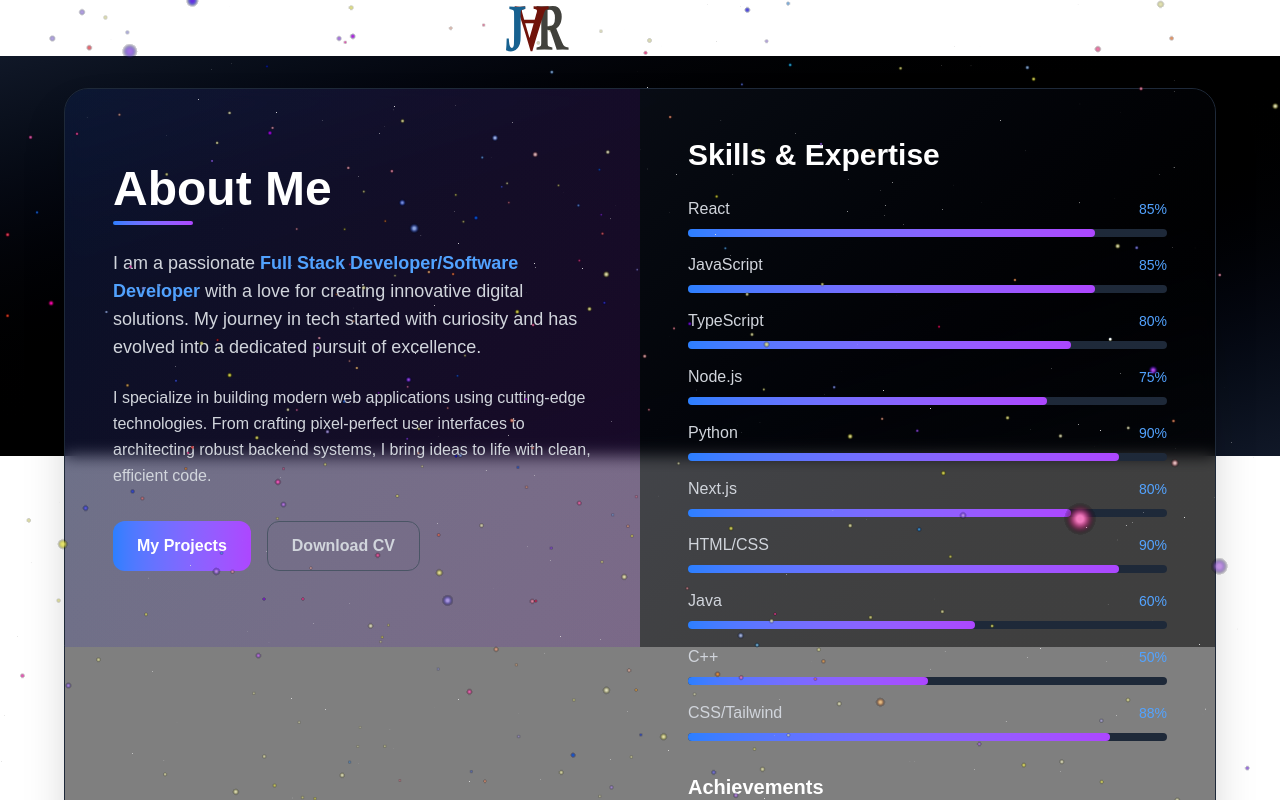
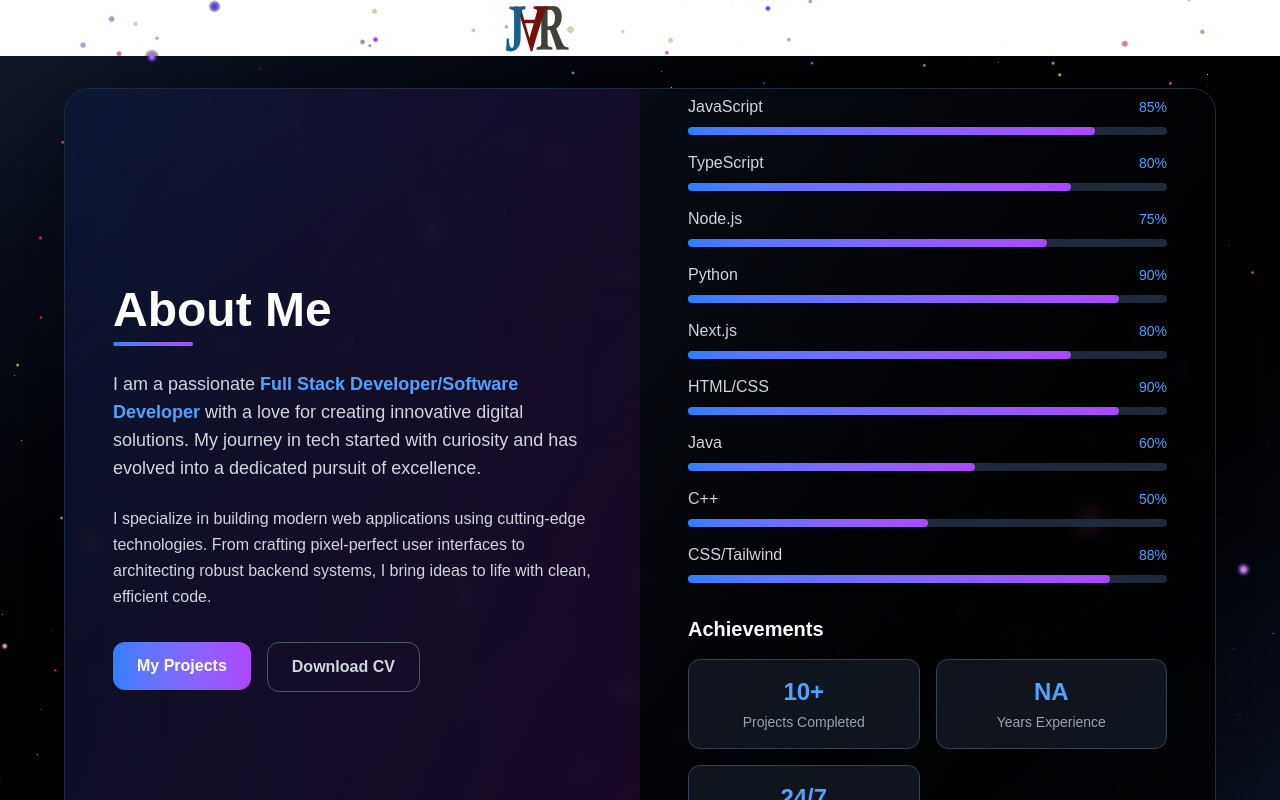
Before and after one commit to Jhay1212/Portfolio, a Next.js app: page /aboutme in a window 1280 px wide. Shown: the top 800 px of the page. Built offline with nearby package versions, Linux system fonts and the light colour scheme.

Commit message:
fixed about me page

```diff
--- a/app/ThreeD.tsx
+++ b/app/ThreeD.tsx
@@ -1,5 +1,5 @@
 'use client';
-import React  from 'react'
+import React from 'react'
 import { Canvas } from '@react-three/fiber'
 import { Stars, PerspectiveCamera, OrbitControls } from '@react-three/drei';
 import { useMemo } from 'react'
@@ -87,7 +87,7 @@ const ThreeD = () => {
 
         <Canvas camera={{ position: [0, 0, 5] }}>
             <PerspectiveCamera makeDefault position={[0, 0, 5]} />
-            <OrbitControls autoRotate={true} enableDamping={true} />
+            <OrbitControls autoRotate={true} />
             <ambientLight intensity={0.5} />
             <pointLight position={[10, 50, 10]} />
             <Stars
@@ -99,15 +99,7 @@ const ThreeD = () => {
                 fade={true}
                 speed={1}
             />
-            {/* <Stars
-                radius={100}
-                count={2500}
-                depth={80}
-                factor={3}
-                saturation={1}
-                fade={true}
-                speed={2}
-            /> */}
+
             <CustomStars />
             <ambientLight intensity={3} />
         </Canvas>
--- a/app/aboutme/page.tsx
+++ b/app/aboutme/page.tsx
@@ -1,7 +1,18 @@
-import React from 'react'
+import React from 'react';
 import Link from 'next/link';
-const Page = () => {
-    const skills = [
+
+interface Skill {
+    name: string;
+    level: number;
+}
+
+interface Achievement {
+    number: string;
+    label: string;
+}
+
+const Page: React.FC = () => {
+    const skills: Skill[] = [
         { name: 'React', level: 85 },
         { name: 'JavaScript', level: 85 },
         { name: 'TypeScript', level: 80 },
@@ -9,26 +20,34 @@ const Page = () => {
         { name: 'Python', level: 90 },
         { name: 'Next.js', level: 80 },
         { name: 'HTML/CSS', level: 90 },
-        { name: "Java", level: 60 },
-        { name: "C++", level: 50 },
+        { name: 'Java', level: 60 },
+        { name: 'C++', level: 50 },
+        { name: 'CSS/Tailwind', level: 88 }
+    ];
 
-        { name: 'CSS/Tailwind', level: 88 }
-    ]
-
-    const achievements = [
+    const achievements: Achievement[] = [
         { number: '10+', label: 'Projects Completed' },
         { number: 'NA', label: 'Years Experience' },
         { number: '24/7', label: 'Problem Solving' }
-    ]
+    ];
+
+    const techStack: string[] = [
+        'React', 'Next.js', 'Node.js', 'MongoDB', 'PostgreSQL', 'AWS', 'Docker', 'Git'
+    ];
 
     return (
-        <main className=" w-full py-8  h-1/2 px-4 bg-gradient-to-br from-gray-900 via-black to-gray-900">
-            <div className="container mx-auto max-w-6xl h-1/2">
+        <main className="relative w-full min-h-screen py-8 px-4 bg-gradient-to-br from-gray-900 via-black to-gray-900">
+            {/* Background Three.js Canvas - Make it non-interactive */}
+            <div className="absolute inset-0 pointer-events-none">
+                {/* Your ThreeD component would go here with pointer-events-none */}
+            </div>
+
+            <div className="relative z-10 container mx-auto max-w-6xl">
                 <div className="bg-black/50 backdrop-blur-sm rounded-3xl border border-gray-800 overflow-hidden shadow-2xl">
-                    <div className="grid lg:grid-cols-2 gap-0 min-h-3/4">
+                    <div className="grid lg:grid-cols-2 gap-0">
 
                         {/* Left Side - About Me */}
-                        <div className=" flex h-1/2  flex-col justify-center p-8 lg:p-12 bg-gradient-to-br from-blue-900/20 to-purple-900/20 relative">
+                        <div className="flex flex-col justify-center p-8 lg:p-12 bg-gradient-to-br from-blue-900/20 to-purple-900/20 relative min-h-[600px]">
                             <div className="absolute inset-0 bg-gradient-to-r from-blue-500/5 to-purple-500/5"></div>
                             <div className="relative z-10">
                                 <div className="mb-6">
@@ -50,26 +69,25 @@ const Page = () => {
                                         From crafting pixel-perfect user interfaces to architecting robust backend systems,
                                         I bring ideas to life with clean, efficient code.
                                     </p>
-
-
                                 </div>
 
                                 <div className="mt-8 flex flex-wrap gap-4">
-                                    <button className="px-6 py-3 bg-gradient-to-r from-blue-500 to-purple-500
-                                     text-white rounded-xl font-semibold hover:from-blue-600 hover:to-purple-600 transition-all
-                                     duration-300 transform hover:scale-105">
-                                        <Link href='/myprojects'>My Projects</Link>
-                                    </button>
-                                    <button className="px-6 py-3 border border-gray-600 text-gray-300 rounded-xl font-semibold
-                                     hover:border-gray-400 hover:text-white transition-all duration-300">
-                                        Download CV
-                                    </button>
+                                    <Link href="/myprojects" className="inline-block">
+                                        <button className="px-6 py-3 bg-gradient-to-r from-blue-500 to-purple-500 text-white rounded-xl font-semibold hover:from-blue-600 hover:to-purple-600 transition-all duration-300 transform hover:scale-105">
+                                            My Projects
+                                        </button>
+                                    </Link>
+                                    <Link href="/resume.pdf" download className="inline-block">
+                                        <button className="px-6 py-3 border border-gray-600 text-gray-300 rounded-xl font-semibold hover:border-gray-400 hover:text-white transition-all duration-300">
+                                            Download CV
+                                        </button>
+                                    </Link>
                                 </div>
                             </div>
                         </div>
 
                         {/* Right Side - Skills & Stats */}
-                        <div className=" h-1/2 overscroll-y-scrollflex flex-col justify-center p-8 lg:p-12 bg-gradient-to-br from-gray-900/50 to-black/50">
+                        <div className="flex flex-col justify-center p-8 lg:p-12 bg-gradient-to-br from-gray-900/50 to-black/50 min-h-[600px] max-h-[800px] overflow-y-auto">
                             <div className="space-y-8">
 
                                 {/* Skills Section */}
@@ -78,7 +96,7 @@ const Page = () => {
                                         Skills & Expertise
                                     </h2>
                                     <div className="space-y-4">
-                                        {skills.map((skill, index) => (
+                                        {skills.map((skill: Skill, index: number) => (
                                             <div key={index} className="group">
                                                 <div className="flex justify-between items-center mb-2">
                                                     <span className="text-gray-300 font-medium">{skill.name}</span>
@@ -99,7 +117,7 @@ const Page = () => {
                                 <div>
                                     <h3 className="text-xl font-bold text-white mb-4">Achievements</h3>
                                     <div className="grid grid-cols-2 gap-4">
-                                        {achievements.map((achievement, index) => (
+                                        {achievements.map((achievement: Achievement, index: number) => (
                                             <div key={index} className="text-center p-4 bg-gray-800/50 rounded-xl border border-gray-700 hover:border-blue-500/50 transition-all duration-300">
                                                 <div className="text-2xl font-bold text-blue-400 mb-1">
                                                     {achievement.number}
@@ -116,7 +134,7 @@ const Page = () => {
                                 <div>
                                     <h3 className="text-xl font-bold text-white mb-4">Tech Stack</h3>
                                     <div className="flex flex-wrap gap-2">
-                                        {['React', 'Next.js', 'Node.js', 'MongoDB', 'PostgreSQL', 'AWS', 'Docker', 'Git'].map((tech, index) => (
+                                        {techStack.map((tech: string, index: number) => (
                                             <span key={index} className="px-3 py-1 bg-gray-800 text-gray-300 rounded-full text-sm border border-gray-700 hover:border-blue-500/50 transition-all duration-300">
                                                 {tech}
                                             </span>
@@ -129,7 +147,7 @@ const Page = () => {
                 </div>
             </div>
         </main>
-    )
-}
+    );
+};
 
-export default Page
+export default Page;
```
Also changed, not shown: 1 other file (tests, documents, lock files or other folders).
